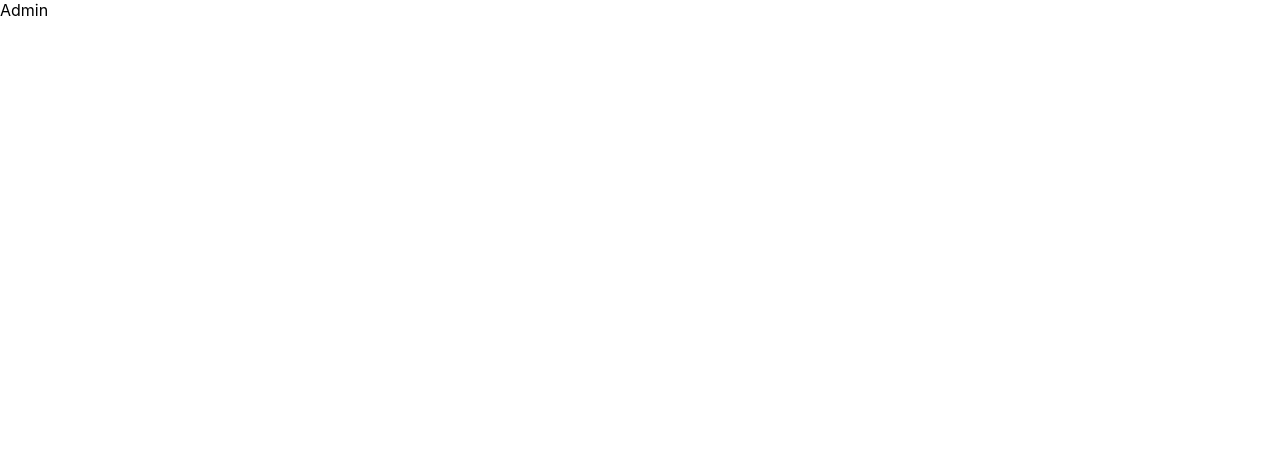
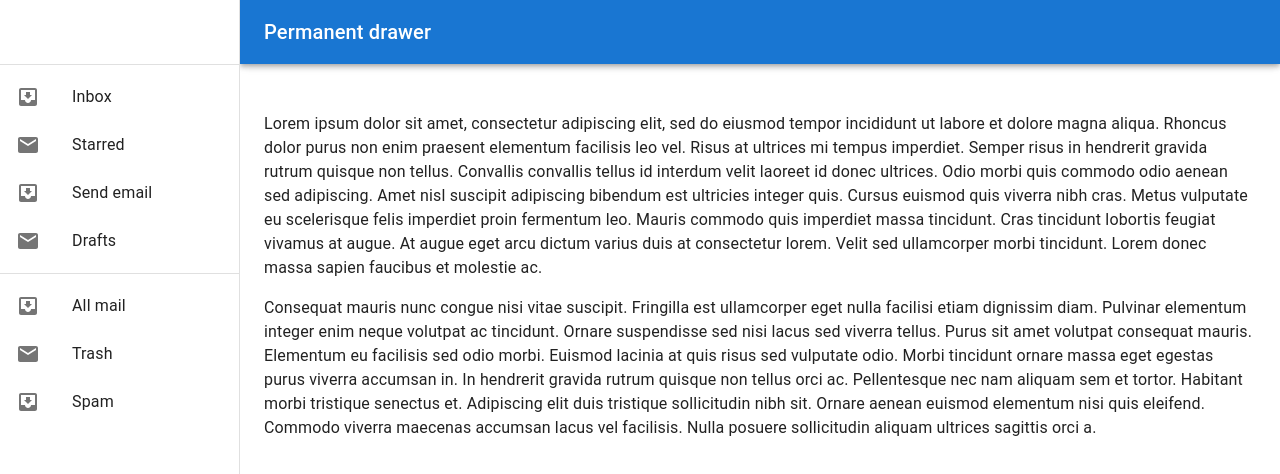
Before and after one commit to Da3shay/Flipr, a React (Create React App) app: page /Admin in a window 1280 px wide. Shown: the top 474 px of the page. Built offline with nearby package versions, Linux system fonts and the light colour scheme.

Commit message:
login functionality done

```diff
--- a/package.json
+++ b/package.json
@@ -3,6 +3,11 @@
   "version": "0.1.0",
   "private": true,
   "dependencies": {
+    "@emotion/react": "^11.10.4",
+    "@emotion/styled": "^11.10.4",
+    "@mui/icons-material": "^5.10.6",
+    "@mui/material": "^5.10.8",
+    "@mui/styled-engine-sc": "^5.10.6",
     "@testing-library/jest-dom": "^5.16.5",
     "@testing-library/react": "^13.4.0",
     "@testing-library/user-event": "^13.5.0",
@@ -12,6 +17,7 @@
     "react-router-dom": "^6.4.2",
     "react-scripts": "5.0.1",
     "sass": "^1.55.0",
+    "styled-components": "^5.3.6",
     "web-vitals": "^2.1.4"
   },
   "scripts": {
--- a/src/Admin.js
+++ b/src/Admin.js
@@ -1,7 +1,12 @@
 import React from 'react'
+import Sidebar from './components/Sidebar'
 
 export default function Admin() {
   return (
-    <div>Admin</div>
+    <div>Admin
+
+      <Sidebar/>
+    </div>
+
   )
 }
--- a/src/Home.js
+++ b/src/Home.js
@@ -5,10 +5,14 @@
 import { BrowserRouter as Router, Routes , Route, Link } from "react-router-dom";
 import axios from "axios";
 import { useState } from "react";
+import { useNavigate } from "react-router-dom";
+
+
 
 
 
 export default function Home() {
+ const navigate=useNavigate();
 const [inputs, setInputs] = useState([]);
 const handleChange = (event) => {
     const name = event.target.name;
@@ -17,8 +21,26 @@
 }
 const handleSubmit = (event) => {
     event.preventDefault();
-    axios.post('http://localhost:80/Flipr/api/login/', inputs).then(function(response){
+    axios.post('http://localhost:80/Flipr/api/login/', inputs).then(function(response)
+    {
         console.log(response.data,"okdsawndn");
+        if(response.data)
+        {
+          navigate('/Admin');
+
+        }
+        else{
+          alert("Wrong login credentials")
+
+        }
+
+
+
+
+    })
+    .catch(function (error) {
+      console.log(error);
+      alert("Wrong login credentials")
     });
 }
   return (
@@ -35,7 +57,7 @@
             <div className="miniHeading">
               Please enter your egress account details
             </div>
-            <form className="loginform" onClick={handleSubmit}>
+            <form className="loginform" onSubmit={handleSubmit}>
               <div className="field">
                 <div className="email_label">Email ID</div>
                 <input
@@ -54,13 +76,13 @@
                 placeholder="Enter your password"
                  className="password" />
               </div>
-              <Link to="/Admin">
+              {/* <Link to="/Admin"> */}
                 <div className="field">
-                  <button className="buttonn" >
+                  <button type="submit"className="buttonn" >
                     Log In
                   </button>
                 </div>
-              </Link>
+              {/* </Link> */}
             </form>
           </div>
         </div>
--- a/src/Home.scss
+++ b/src/Home.scss
@@ -11,7 +11,7 @@
     margin-right: auto;
     margin-left: auto;
     position: relative;
-    margin-top: 8rem;
+    margin-top: 5rem;
     border-radius: 10px;
     display: flex;
     flex-direction: row;
--- /dev/null
+++ b/src/components/Sidebar.js
@@ -0,0 +1,109 @@
+import React from 'react'
+import './sidebar.scss'
+import Box from '@mui/material/Box';
+import Drawer from '@mui/material/Drawer';
+import CssBaseline from '@mui/material/CssBaseline';
+import AppBar from '@mui/material/AppBar';
+import Toolbar from '@mui/material/Toolbar';
+import List from '@mui/material/List';
+import Typography from '@mui/material/Typography';
+import Divider from '@mui/material/Divider';
+import ListItem from '@mui/material/ListItem';
+import ListItemButton from '@mui/material/ListItemButton';
+import ListItemIcon from '@mui/material/ListItemIcon';
+import ListItemText from '@mui/material/ListItemText';
+import InboxIcon from '@mui/icons-material/MoveToInbox';
+import MailIcon from '@mui/icons-material/Mail';
+
+const drawerWidth = 240;
+
+export default function Sidebar() {
+  return (
+    <Box sx={{ display: 'flex' }}>
+      <CssBaseline />
+      <AppBar
+        position="fixed"
+        sx={{ width: `calc(100% - ${drawerWidth}px)`, ml: `${drawerWidth}px` }}
+      >
+        <Toolbar>
+          <Typography variant="h6" noWrap component="div">
+            Permanent drawer
+          </Typography>
+        </Toolbar>
+      </AppBar>
+      <Drawer
+        sx={{
+          width: drawerWidth,
+          flexShrink: 0,
+          '& .MuiDrawer-paper': {
+            width: drawerWidth,
+            boxSizing: 'border-box',
+          },
+        }}
+        variant="permanent"
+        anchor="left"
+      >
+        <Toolbar />
+        <Divider />
+        <List>
+          {['Inbox', 'Starred', 'Send email', 'Drafts'].map((text, index) => (
+            <ListItem key={text} disablePadding>
+              <ListItemButton>
+                <ListItemIcon>
+                  {index % 2 === 0 ? <InboxIcon /> : <MailIcon />}
+                </ListItemIcon>
+                <ListItemText primary={text} />
+              </ListItemButton>
+            </ListItem>
+          ))}
+        </List>
+        <Divider />
+        <List>
+          {['All mail', 'Trash', 'Spam'].map((text, index) => (
+            <ListItem key={text} disablePadding>
+              <ListItemButton>
+                <ListItemIcon>
+                  {index % 2 === 0 ? <InboxIcon /> : <MailIcon />}
+                </ListItemIcon>
+                <ListItemText primary={text} />
+              </ListItemButton>
+            </ListItem>
+          ))}
+        </List>
+      </Drawer>
+      <Box
+        component="main"
+        sx={{ flexGrow: 1, bgcolor: 'background.default', p: 3 }}
+      >
+        <Toolbar />
+        <Typography paragraph>
+          Lorem ipsum dolor sit amet, consectetur adipiscing elit, sed do eiusmod
+          tempor incididunt ut labore et dolore magna aliqua. Rhoncus dolor purus non
+          enim praesent elementum facilisis leo vel. Risus at ultrices mi tempus
+          imperdiet. Semper risus in hendrerit gravida rutrum quisque non tellus.
+          Convallis convallis tellus id interdum velit laoreet id donec ultrices.
+          Odio morbi quis commodo odio aenean sed adipiscing. Amet nisl suscipit
+          adipiscing bibendum est ultricies integer quis. Cursus euismod quis viverra
+          nibh cras. Metus vulputate eu scelerisque felis imperdiet proin fermentum
+          leo. Mauris commodo quis imperdiet massa tincidunt. Cras tincidunt lobortis
+          feugiat vivamus at augue. At augue eget arcu dictum varius duis at
+          consectetur lorem. Velit sed ullamcorper morbi tincidunt. Lorem donec massa
+          sapien faucibus et molestie ac.
+        </Typography>
+        <Typography paragraph>
+          Consequat mauris nunc congue nisi vitae suscipit. Fringilla est ullamcorper
+          eget nulla facilisi etiam dignissim diam. Pulvinar elementum integer enim
+          neque volutpat ac tincidunt. Ornare suspendisse sed nisi lacus sed viverra
+          tellus. Purus sit amet volutpat consequat mauris. Elementum eu facilisis
+          sed odio morbi. Euismod lacinia at quis risus sed vulputate odio. Morbi
+          tincidunt ornare massa eget egestas purus viverra accumsan in. In hendrerit
+          gravida rutrum quisque non tellus orci ac. Pellentesque nec nam aliquam sem
+          et tortor. Habitant morbi tristique senectus et. Adipiscing elit duis
+          tristique sollicitudin nibh sit. Ornare aenean euismod elementum nisi quis
+          eleifend. Commodo viverra maecenas accumsan lacus vel facilisis. Nulla
+          posuere sollicitudin aliquam ultrices sagittis orci a.
+        </Typography>
+      </Box>
+    </Box>
+  )
+}
```
Also changed, not shown: src/components/sidebar.scss (added), 1 other file (tests, documents, lock files or other folders).
